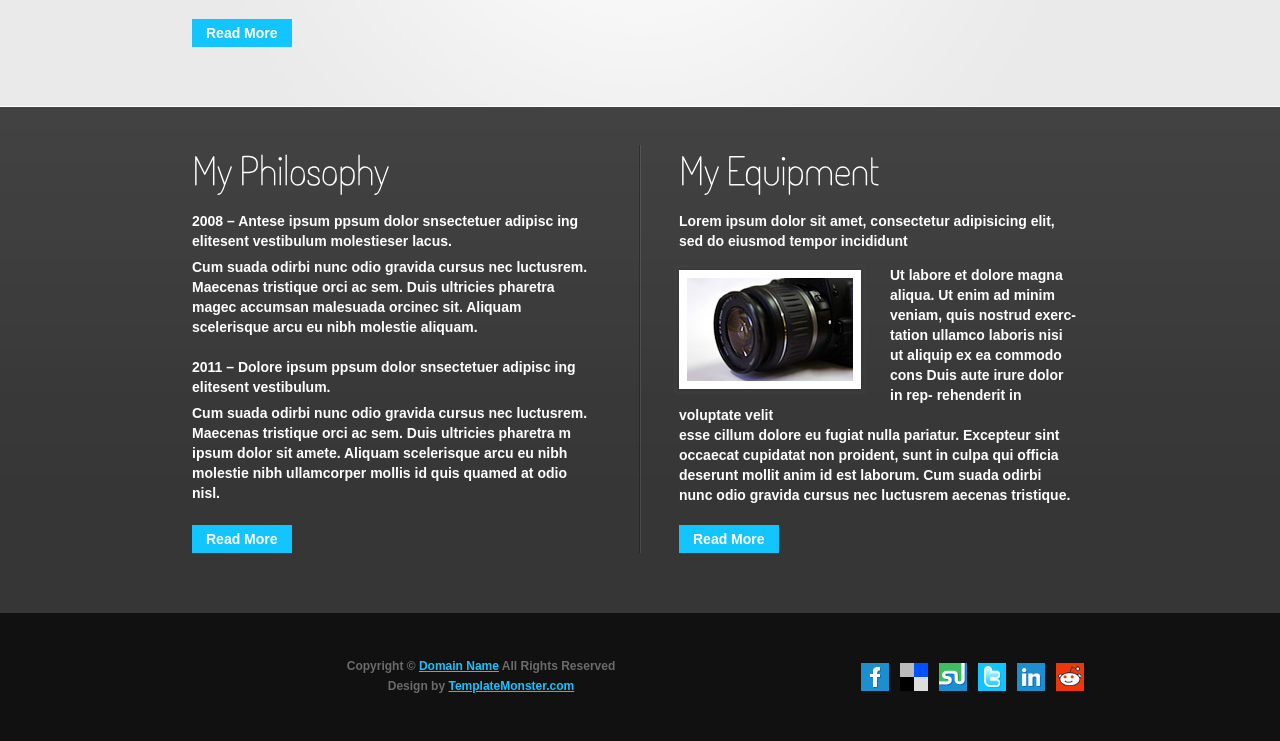
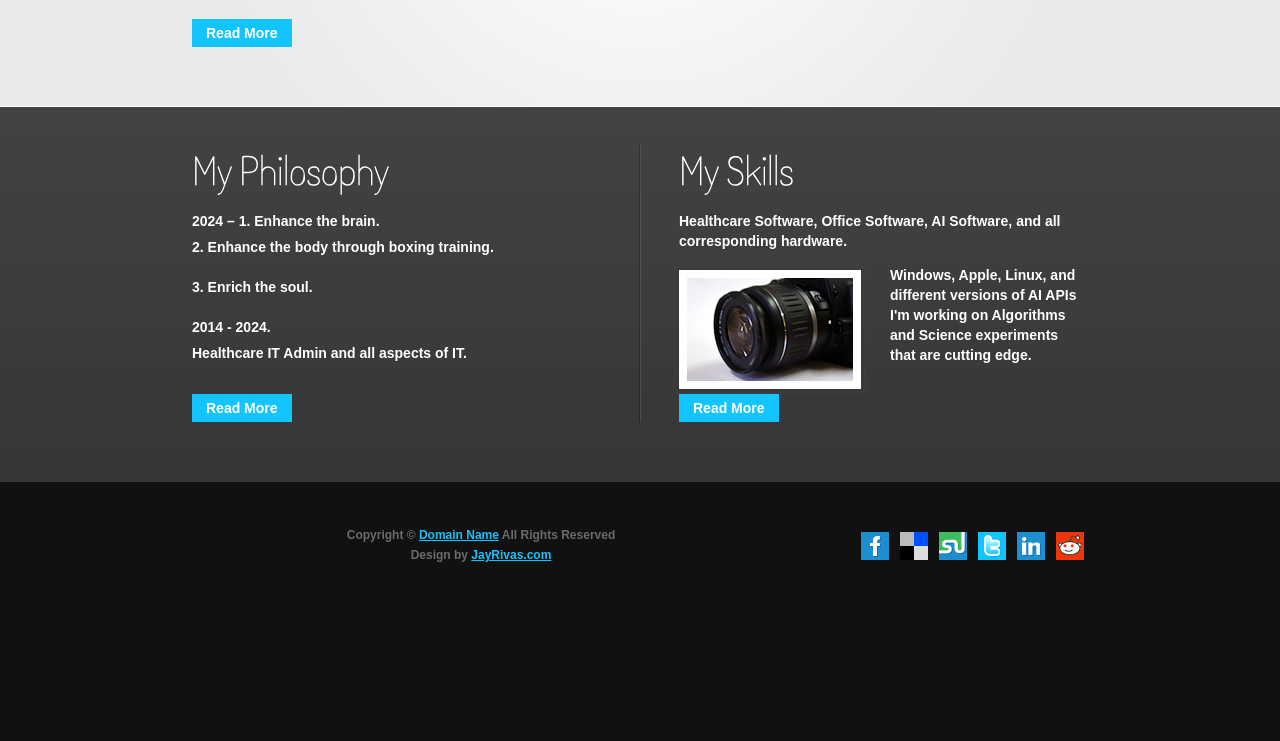
Before and after one commit to jayrivas/Portfolio, a plain HTML site: page about.html in a window 1280 px wide. Shown: the part 579-1320 px from the top of the page. After the commit the page ends 1189 px from the top, so only its background shows below. Drawn offline with Linux system fonts and the light colour scheme.

Commit message:
Update about.html

```diff
--- a/about.html
+++ b/about.html
@@ -73,19 +73,20 @@
           <article class="col1">
             <h2>My Philosophy</h2>
             <div class="pad">
-              <p class="pad_bot2"> <strong> 2008 – Antese ipsum ppsum dolor snsectetuer adipisc ing elitesent vestibulum molestieser lacus. </strong> </p>
-              <p> Cum suada odirbi nunc odio gravida cursus nec luctusrem. Maecenas tristique orci ac sem. Duis ultricies pharetra magec accumsan malesuada orcinec sit. Aliquam scelerisque arcu eu nibh molestie aliquam. </p>
-              <p class="pad_bot2"> <strong> 2011 – Dolore ipsum ppsum dolor snsectetuer adipisc ing elitesent vestibulum. </strong> </p>
-              <p> Cum suada odirbi nunc odio gravida cursus nec luctusrem. Maecenas tristique orci ac sem. Duis ultricies pharetra m ipsum dolor sit amete. Aliquam scelerisque arcu eu nibh molestie nibh ullamcorper mollis id quis quamed at odio nisl. </p>
+              <p class="pad_bot2"> <strong> 2024 – 1. Enhance the brain. </strong> </p>
+              <p> 2. Enhance the body through boxing training. </p>
+              <p> 3. Enrich the soul. </p>
+              <p class="pad_bot2"> <strong> 2014 - 2024. </strong> </p>
+              <p> Healthcare IT Admin and all aspects of IT. </p>
             </div>
           </article>
           <article class="col2 pad_left1">
-            <h2>My Equipment</h2>
+            <h2>My Skills</h2>
             <div class="pad">
-              <p class="pad_bot1"> <strong> Lorem ipsum dolor sit amet, consectetur adipisicing elit, sed do eiusmod tempor incididunt </strong> </p>
+              <p class="pad_bot1"> <strong> Healthcare Software, Office Software, AI Software, and all corresponding hardware. </strong> </p>
               <figure class="left marg_right1 marg_left1"><img src="images/page2_img2.jpg" alt=""></figure>
-              <p> Ut labore et dolore magna aliqua. Ut enim ad minim veniam, quis nostrud exerc- tation ullamco laboris nisi ut aliquip ex ea commodo cons Duis aute irure dolor in rep- rehenderit in voluptate velit<br>
-                esse cillum dolore eu fugiat nulla pariatur. Excepteur sint occaecat cupidatat non proident, sunt in culpa qui officia deserunt mollit anim id est laborum. Cum suada odirbi nunc odio gravida cursus nec luctusrem aecenas tristique. </p>
+              <p> Windows, Apple, Linux, and different versions of AI APIs<br>
+                I'm working on Algorithms and Science experiments that are cutting edge. </p>
             </div>
           </article>
         </div>
@@ -102,7 +103,7 @@
   <!-- footer -->
   <footer>
     <div class="wrapper"> <span class="left"> Copyright &copy; <a href="#">Domain Name</a> All Rights Reserved<br>
-      Design by <a target="_blank" href="http://www.templatemonster.com/">TemplateMonster.com</a><br>
+      Design by <a target="_blank" href="http://www.templatemonster.com/">JayRivas.com</a><br>
       </span>
       <ul id="icons">
         <li><a href="#" class="normaltip" title="Facebook"><img src="images/icon1.png" alt=""></a></li>
@@ -117,6 +118,6 @@
   </footer>
   <!-- / footer -->
 </div>
-<script type="text/javascript">Cufon.now();</script>
+<script type="text/javascript">www.JayRivas.com();</script>
 </body>
 </html>
```
